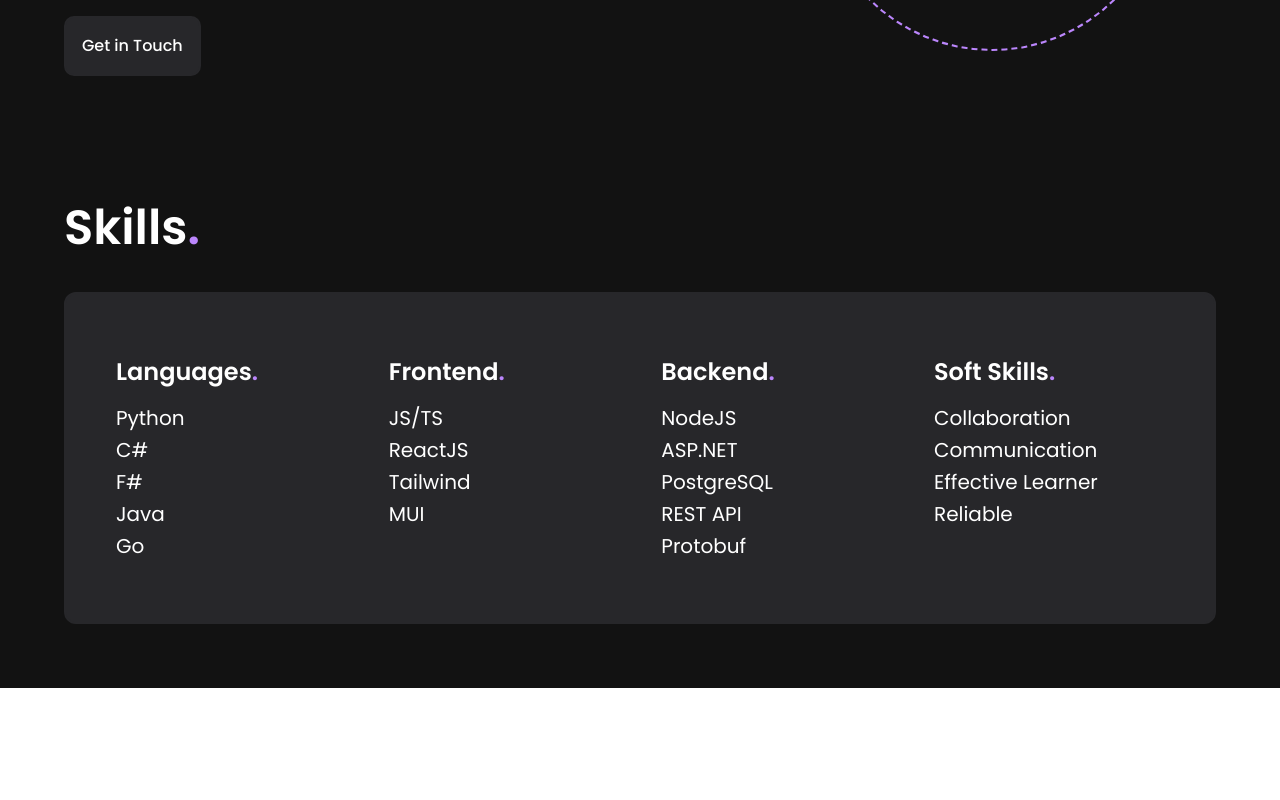
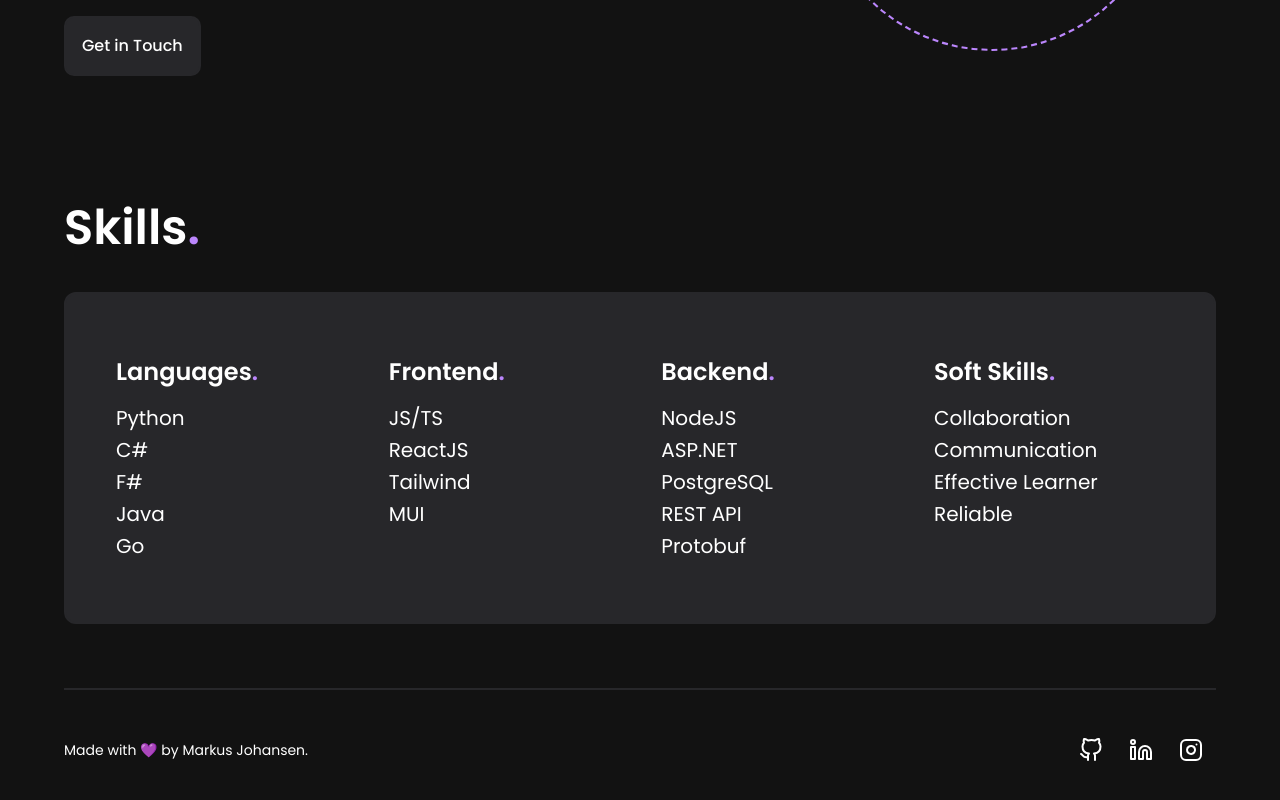
Before and after one commit to KusMar00/KusMar00.github.io, a React (Vite) app: page / in a window 1280 px wide. Shown: the part 510-1310 px from the top of the page. Before the commit the page ends 1198 px from the top, so only its background shows below. Built offline with nearby package versions, Linux system fonts and the light colour scheme.

Commit message:
Add Footer component

```diff
--- a/src/App.jsx
+++ b/src/App.jsx
@@ -1,5 +1,5 @@
 import React from "react";
-import { Navbar, Hero, Experience, Skills, About } from "./components";
+import { Navbar, Hero, Experience, Skills, About, Footer } from "./components";
 import styles from "./styles";
 
 function App() {
@@ -17,7 +17,7 @@ function App() {
       </div>
       <div className={`bg-primary ${styles.paddingX} ${styles.flexStart}`}>
         <div className={styles.boxWidth}>
-          <Experience /> <Skills /> <About />
+          <Experience /> <Skills /> <About /> <Footer />
         </div>
       </div>
     </div>
--- a/src/components/Footer.jsx
+++ b/src/components/Footer.jsx
@@ -1,7 +1,33 @@
-import React from "react";
+import { FiInstagram, FiLinkedin, FiGithub } from "react-icons/fi";
 
-const Footer = () => {
-  return <div>Footer</div>;
-};
-
+const Footer = () => (
+  <section className="sm:py-12 py-6 w-full flex justify-between sm:flex-row flex-col items-center border-t-[2px] border-zinc-800">
+    <p className="text-white font-poppins text-sm">
+      Made with 💜 by Markus Johansen.
+    </p>
+    <div className="text-white text-2xl flex items-center justify-around w-[150px] mt-4 sm:mt-0">
+      <a
+        target="_blank"
+        href="https://github.com/KusMar00"
+        className="hover:text-secondary"
+      >
+        <FiGithub />
+      </a>
+      <a
+        target="_blank"
+        href="https://www.linkedin.com/in/markus-kildeb%C3%A6k-raun-johansen-7215561b4/"
+        className="hover:text-secondary"
+      >
+        <FiLinkedin />
+      </a>
+      <a
+        target="_blank"
+        href="https://www.instagram.com/markus.raun/"
+        className="hover:text-secondary"
+      >
+        <FiInstagram />
+      </a>
+    </div>
+  </section>
+);
 export default Footer;
--- a/src/components/Skills.jsx
+++ b/src/components/Skills.jsx
@@ -9,7 +9,7 @@ const Skills = () => (
     <div className="text-white font-poppins text-xl flex xs:flex-row flex-col flex-wrap items-start justify-between bg-zinc-800 rounded-xl p-[50px] mt-10 border-2 border-solid border-zinc-800 hover:border-secondary">
       {skills.map((category) => (
         <ul
-          id={category.id}
+          key={category.id}
           className="w-15 flex-shrink-0 relative min-w-[230px] my-3"
         >
           <li className="text-2xl font-semibold mb-4">
--- a/src/components/index.js
+++ b/src/components/index.js
@@ -3,5 +3,6 @@ import Hero from "./Hero";
 import Experience from "./Experience";
 import Skills from "./Skills";
 import About from "./About";
+import Footer from "./Footer";
 
-export { Navbar, Hero, Experience, Skills, About };
+export { Navbar, Hero, Experience, Skills, About, Footer };
```
